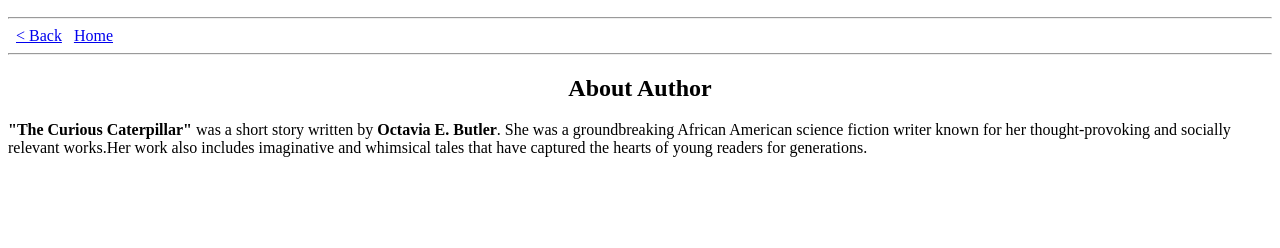
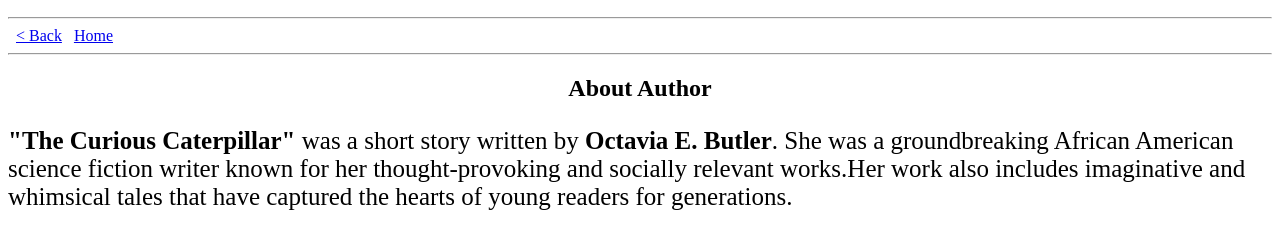
Before and after one commit to abdullah-zahoor-alt/abdullahzahoor-F2023-683, a plain HTML site: page page6.html in a window 1280 px wide. Shown: the part 104-352 px from the top of the page. Drawn offline with Linux system fonts and the light colour scheme.

Commit message:
Update page6.html

```diff
--- a/page6.html
+++ b/page6.html
@@ -15,7 +15,7 @@
     </nav>
     <hr />
     <h2 style="text-align: center">About Author</h2>
-    <p>
+    <p style="font-size: 25px" >
       <strong> "The Curious Caterpillar"</strong> was a short story written by
       <strong> Octavia E. Butler</strong>. She was a groundbreaking African
       American science fiction writer known for her thought-provoking and
```
